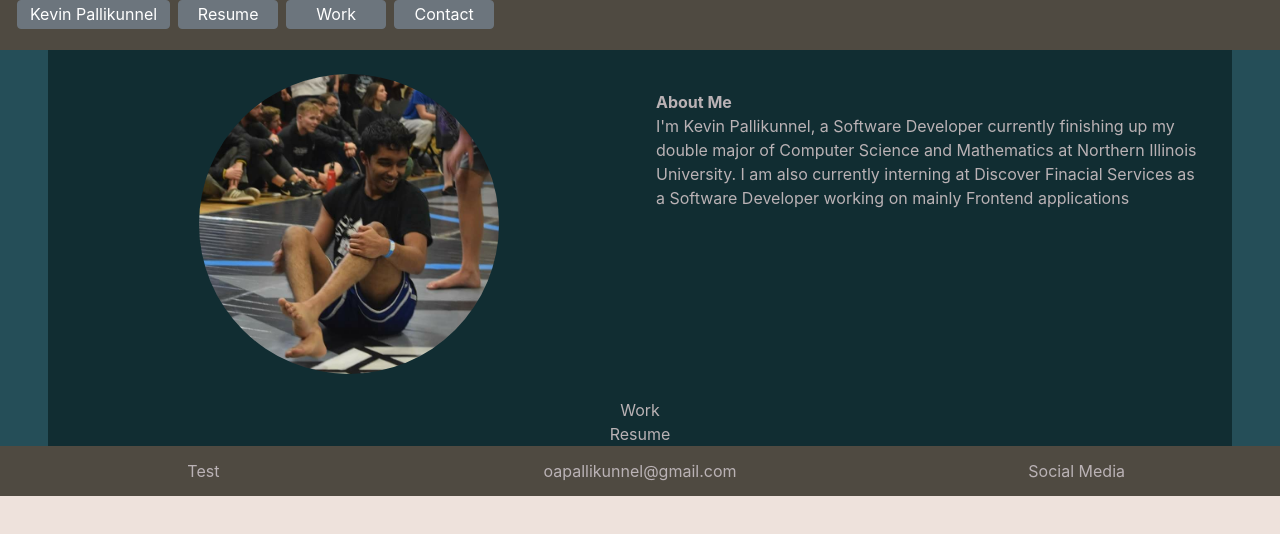
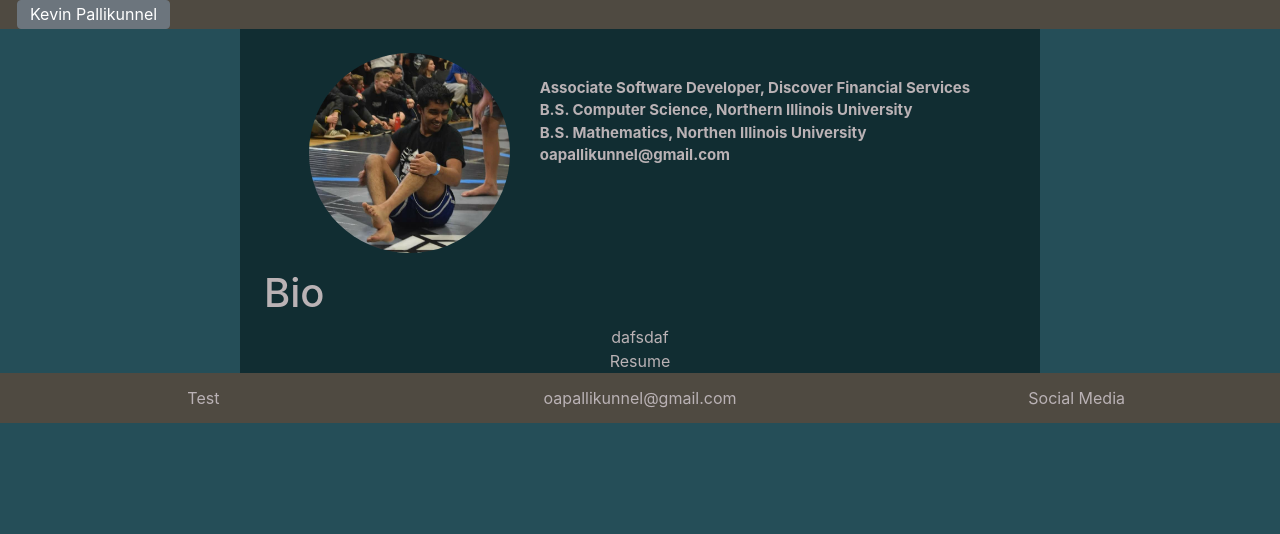
Before and after one commit to kevkevinpal/kevins-website, a React (Create React App) app: page / in a window 1280 px wide. Shown: the top 534 px of the page. Built offline with nearby package versions, Linux system fonts and the light colour scheme.

Commit message:
made it look a bit cleaner and moved away from using tabs and will be doing spa approach

```diff
--- a/src/App.css
+++ b/src/App.css
@@ -1,6 +1,10 @@
 .App {
   text-align: center;
   background-color: #254E58;
+}
+
+.MainSection {
+max-width: 800px;
 }
 
 .App-logo {
--- a/src/App.js
+++ b/src/App.js
@@ -44,7 +44,7 @@ class App extends React.Component {
     return (
       <div className="App">
         <NavBar changePage={ this.changePage.bind(this) } currentPage={this.state.currentPage}/>
-        <div class="ml-5 mr-5">
+        <div class="mx-auto MainSection" >
           <AboutMe />
           <Work />
           <Resume />
--- a/src/Components/AboutMe/AboutMe.css
+++ b/src/Components/AboutMe/AboutMe.css
@@ -3,13 +3,17 @@
 }
 
 .AboutMe-RowContainer{
-    justify-content: center;
+    justify-content: flex-start;
+}
+
+.ListItem {
+font-size: 15px
+
 }
 
 .AboutMe-Img{
     border-radius: 50%;
-    width: 300px;
-    height: 300px;
+    height: 200px;
 }
 
 .AboutMe-Header{
@@ -22,7 +26,3 @@
     text-align: left;
 
 }
-
-.AboutMe-TextBox{
-    height: 100px;
-}
--- a/src/Components/AboutMe/AboutMe.jsx
+++ b/src/Components/AboutMe/AboutMe.jsx
@@ -1,44 +1,32 @@
 import React from 'react';
-import Pic from "./Profile_pic.jpg";
-import './AboutMe.css'
+import {aboutMeContent} from './aboutMeConstants.js';
+import Pic from './Profile_pic.jpg';
+import './AboutMe.css';
 
-class AboutMe extends React.Component{
-    constructor(props){
-        super(props)
-        this.state = {
-
-        }
+class AboutMe extends React.Component {
+  constructor(props) {
+    super(props);
+    this.state = {};
   }
 
-
-    showImg(){
-
-    }
-    render(){
-        return(
-            <div class='Container AboutMe-Container'>
-
-
-                <div class='row p-4 AboutMe-RowContainer'>
-
-                    <div class='col-12 col-md-6'>
-                        <img src={Pic} class="AboutMe-Img" alt="Cinque Terre"/>
+  showImg() {}
+  render() {
+    return (
+      <div class="Container AboutMe-Container pb-3  d-flex justify-content-center">
+        <div class="row AboutMe-RowContainer mt-4">
+          <div class="col-12 col-md-4" >
+            <img src={Pic} class="AboutMe-Img" alt="Cinque Terre" />
           </div>
 
-                    <div class="col-12 col-md-6 AboutMe-TextBox p-3">
-                        <h class='AboutMe-Header'>About Me</h>
+          <div class="col-12 col-md-8  ml-md-0 ml-4">
             <br />
-                        <p class='AboutMe-Paragraph'>
-                            I'm Kevin Pallikunnel, a Software Developer currently finishing up my double major of Computer Science and Mathematics
-                            at Northern Illinois University. I am also currently interning at Discover Finacial Services as a Software Developer
-                            working on mainly Frontend applications
-                         </p>
+              {aboutMeContent.map(elm => (
+                <b class="d-flex ListItem align-content-start ">{elm}</b>
+              ))}
           </div>
         </div>
-
       </div>
-
     );
   }
 }
-export default AboutMe
+export default AboutMe;
--- /dev/null
+++ b/src/Components/AboutMe/aboutMeConstants.js
@@ -0,0 +1 @@
+export const aboutMeContent = ["Associate Software Developer, Discover Financial Services", "B.S. Computer Science, Northern Illinois University", "B.S. Mathematics, Northen Illinois University", "oapallikunnel@gmail.com"];
--- a/src/Components/NavBar/NavBar.jsx
+++ b/src/Components/NavBar/NavBar.jsx
@@ -2,52 +2,28 @@ import React from 'react';
 import ReactDOM from 'react-dom';
 import './NavBar.css';
 
-class NavBar extends React.Component{
-    constructor(props){
-        super(props);
-        this.state = {
-        };
+class NavBar extends React.Component {
+  //Creates a button with variable 'name'
+  //then returns the button element
+  button(name) {
+    let passedVar = name;
+    if (name === 'Home') passedVar = 'Kevin Pallikunnel';
+
+    return (
+      <div  class="NavBar-Button btn btn-secondary ml-2 mr-0">
+        {passedVar}
+      </div>
+    );
   }
 
-
-    //Creates a button with variable 'name'
-    //then returns the button element
-    button(name){
-
-
-       let passedVar = name;
-       if(name === 'Home')
-            passedVar = 'Kevin Pallikunnel';
-
-        return(
-            <button type='button' class="NavBar-Button btn btn-secondary ml-2 mr-0">
-                {passedVar}
-            </button>
-        )
-   }
-
-    render(){
-
-        return(
+  render() {
+    return (
       <div class="container-flex pt-0">
         <div class="row NavBar-BigRow ">
-
-                        <div class="NavBar-HomeButton pl-4">
-                            {this.button('Home')}
-                        </div>
-
-                        <div class="NavBar-Row">
-                            {this.button('Resume')}
-                            {this.button('Work')}
-                            {this.button('Contact')}
+          <div class="NavBar-HomeButton pl-4">{this.button('Home')}</div>
         </div>
       </div>
-
-            </div>
-
-
-
     );
   }
 }
-export default NavBar
+export default NavBar;
--- a/src/Components/Work/Work.jsx
+++ b/src/Components/Work/Work.jsx
@@ -13,7 +13,8 @@ class Work extends React.Component{
     render(){
         return(
             <div class="Work-Container">
-                Work
+               <h1 class="d-flex align-self-start ml-4">Bio</h1>
+		<p1>dafsdaf</p1>
             </div>
 
         );
--- a/src/index.css
+++ b/src/index.css
@@ -5,7 +5,7 @@ body {
     sans-serif;
   -webkit-font-smoothing: antialiased;
   -moz-osx-font-smoothing: grayscale;
-  background-color: #EEE2DC !important;
+  background-color: #254e58 !important;
 }
 
 code {
```
Lines whose indentation alone changed are shown as unchanged.
